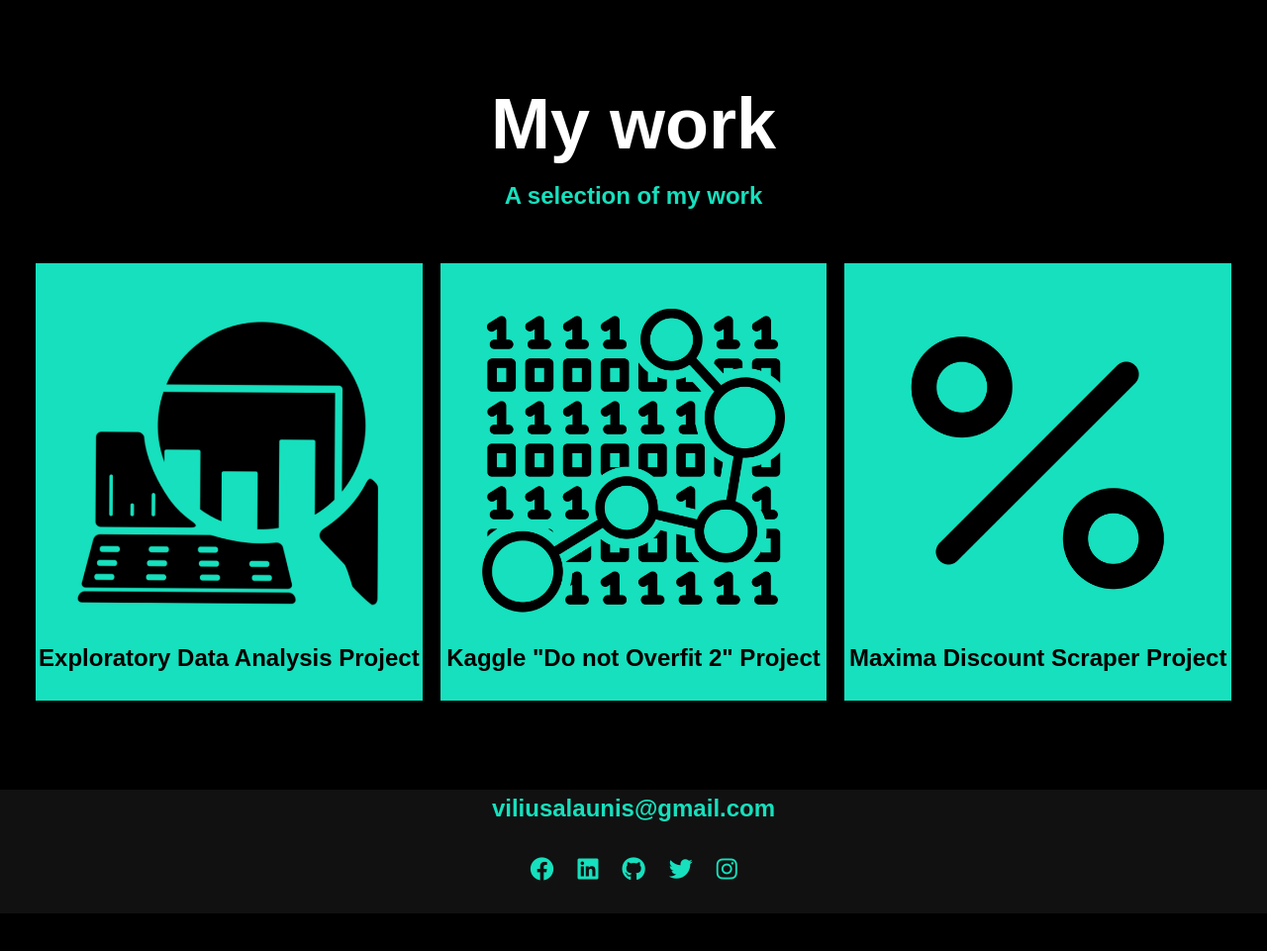
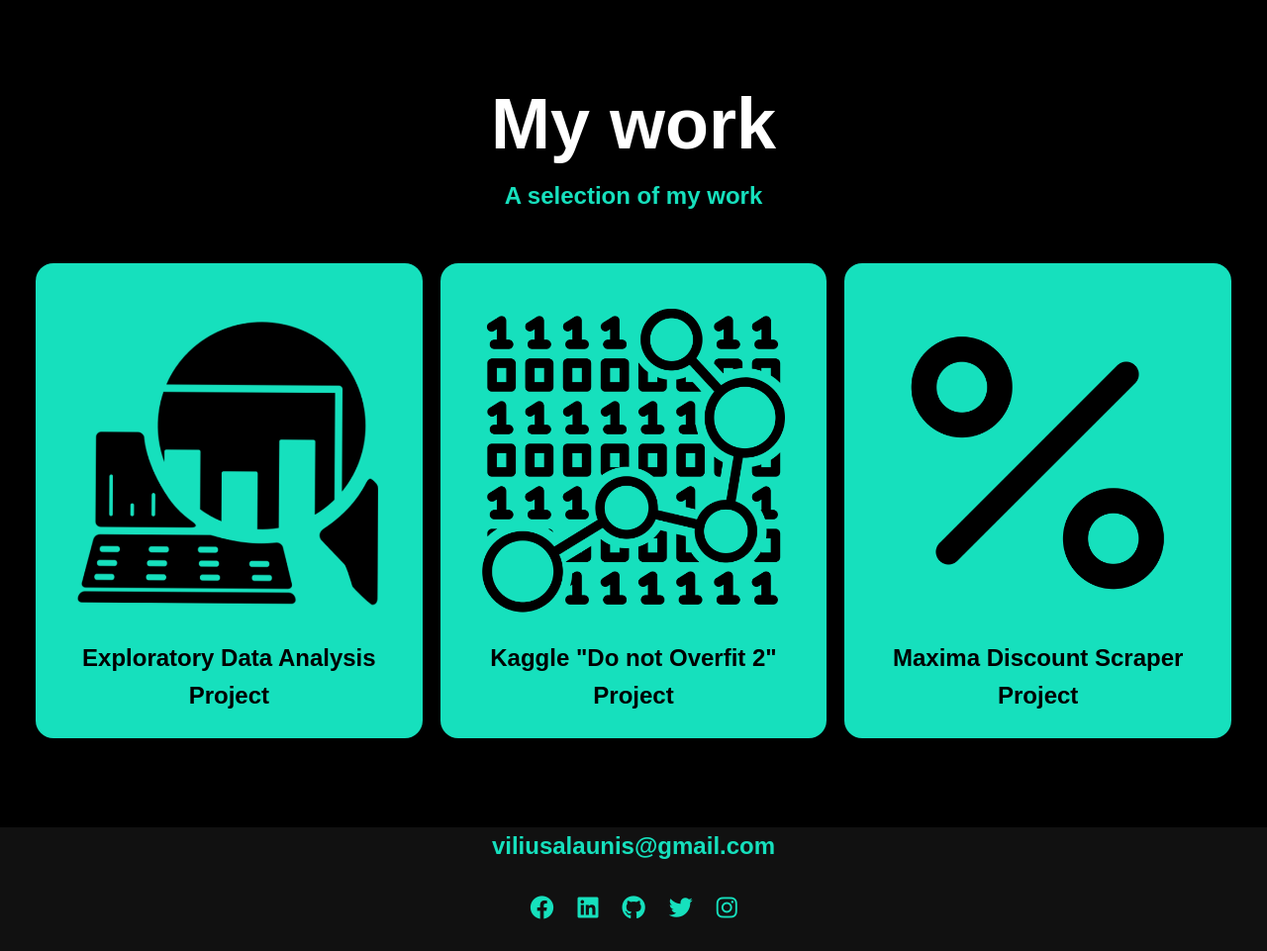
Before and after one commit to VilkaMini/vilius-portfolio, a Flask app: page / in a window 1280 px wide. Shown: the part 1713-2674 px from the top of the page at 99% size. Before the commit the page ends 2636 px from the top, so only its background shows below. Run offline with Flask 2, Linux system fonts and the light colour scheme; some web fonts are replaced.

Commit message:
Rounded corners work section

```diff
--- a/static/css/style.css
+++ b/static/css/style.css
@@ -395,6 +395,7 @@ header {
 
 .portfolio__item {
     background: var(--clr-accent);
+    border-radius: 1em;
     overflow: hidden;
     text-decoration: none;
 }
@@ -412,6 +413,8 @@ header {
     bottom: 0;
     left: 0;
     right: 0;
+    padding-left: 0.4em;
+    padding-right: 0.4em;
     color: var(--clr-dark);
     font-weight: var(--fw-bold);
 }
```
